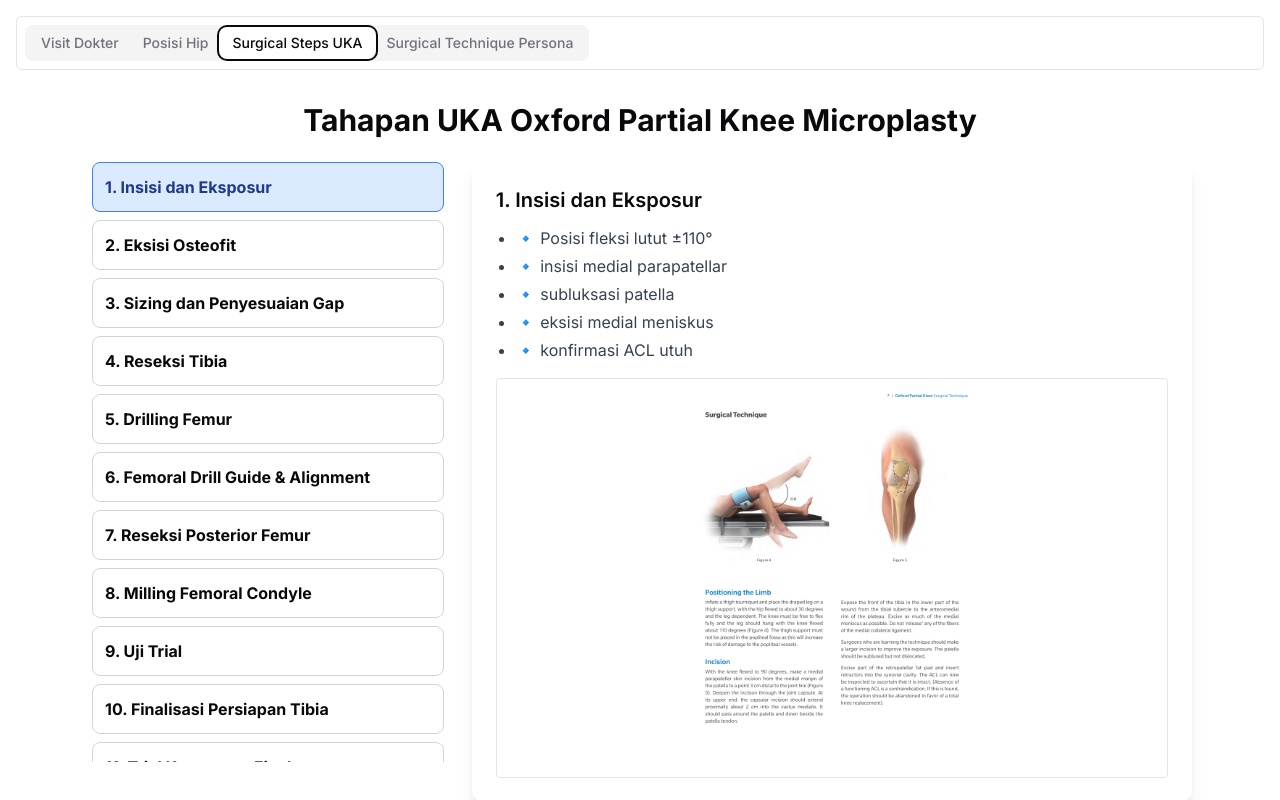
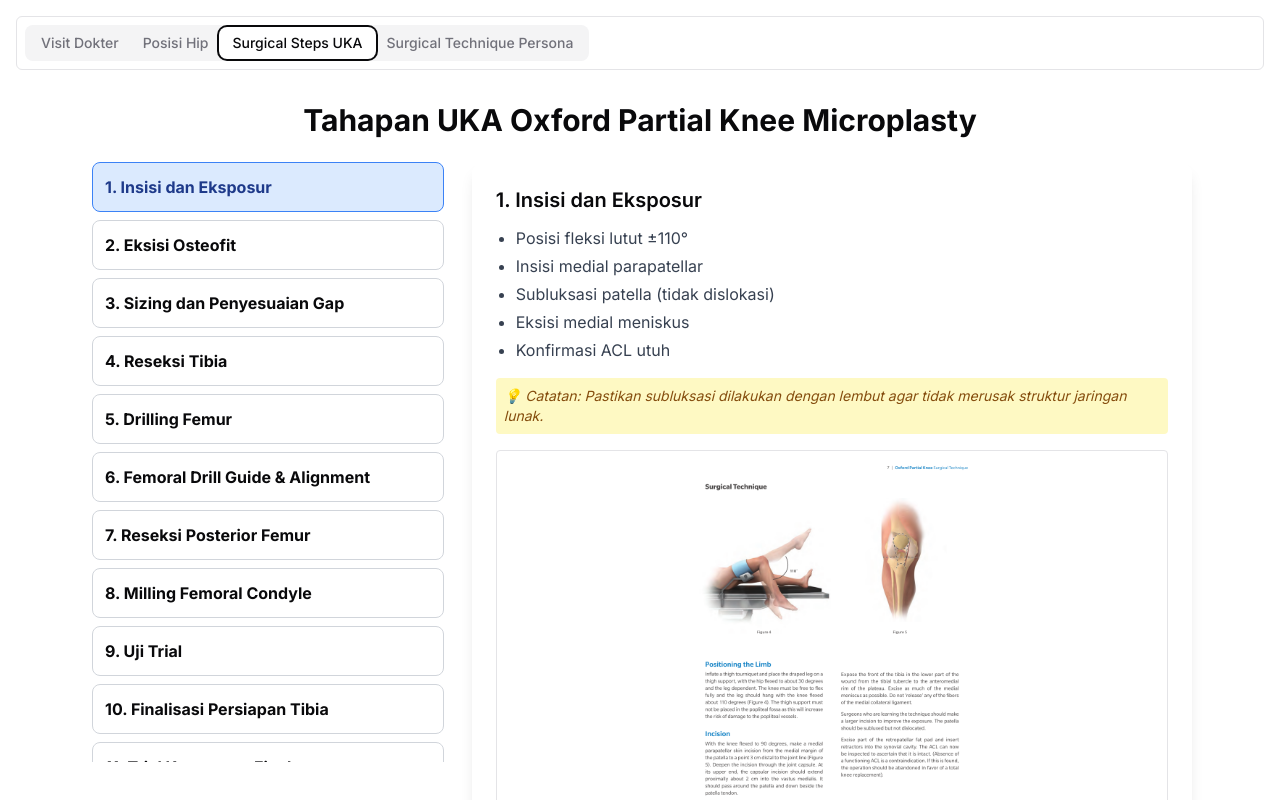
Before and after one commit to lambangws21/bukubelajarku, a Next.js app: page / in a window 1280 px wide. Both pictures are taken after a click on the tab "Surgical Steps UKA". Shown: the top 800 px of the page. Built offline with nearby package versions, Linux system fonts and the light colour scheme.

Commit message:
updated UKA

```diff
--- a/src/components/operasi/uka/ukaStep.tsx
+++ b/src/components/operasi/uka/ukaStep.tsx
@@ -7,7 +7,7 @@
   const keywords = ['Potong', 'Pasang', 'Gunakan', 'Masukkan', 'Cek', 'Keluarkan', 'Bor', 'Isi'];
   let result = text;
   keywords.forEach((kw) => {
-    const regex = new RegExp(`\\b(${kw})`, 'gi');
+    const regex = new RegExp(`\b(${kw})`, 'gi');
     result = result.replace(regex, `<span class="font-semibold text-blue-700">$1</span>`);
   });
   return result;
@@ -35,7 +35,7 @@
 
       <div className="flex flex-col md:flex-row gap-4 sm:gap-6">
         <div className="md:w-1/3 space-y-2 max-h-[60vh] md:max-h-[75vh] overflow-y-auto px-1">
-          {ukaSteps.map((s: { Step: string; Tahapan: string; Deskripsi: string }, index: number) => (
+          {ukaSteps.map((s, index: number) => (
             <button
               key={s.Step}
               onClick={() => handleStepClick(index)}
@@ -59,15 +59,19 @@
         >
           <h3 className="text-lg sm:text-xl font-semibold mb-3">{step.Step}. {step.Tahapan}</h3>
           <ul className="list-disc pl-5 text-gray-700 text-sm sm:text-base space-y-1 mb-4">
-            {step.Deskripsi.split(',').map((point: string, i: number) => (
+            {step.Deskripsi.map((point: string, i: number) => (
               point.trim() && (
-                <li key={i}>
-                  🔹{' '}
+                <li key={i} className="transition-transform duration-200 hover:scale-[1.02]">
                   <span dangerouslySetInnerHTML={{ __html: highlightKeywords(point.trim()) }} />
                 </li>
               )
             ))}
           </ul>
+          {step.Note && (
+            <p className="text-sm italic text-yellow-800 bg-yellow-100 p-2 rounded mb-4">
+              💡 Catatan: {step.Note}
+            </p>
+          )}
           <div className="relative w-full h-[250px] sm:h-[350px] md:h-[400px] rounded overflow-hidden border">
             <Image
               src={imageUrl}
@@ -77,6 +81,18 @@
             />
           </div>
         </motion.div>
+      </div>
+
+      <div className="mt-10">
+        <h3 className="text-lg font-semibold mb-3 text-center md:text-left">Video Edukasi Animasi:</h3>
+        <div className="relative pt-[56.25%] h-0 rounded overflow-hidden">
+          <iframe
+            src="https://zimmerbiomet.tv/videos/2235/embed"
+            frameBorder="0"
+            className="absolute top-0 left-0 w-full h-full rounded"
+            allowFullScreen
+          ></iframe>
+        </div>
       </div>
 
       <AnimatePresence>
@@ -97,15 +113,19 @@
             >
               <h3 className="text-lg font-semibold mb-3">{step.Step}. {step.Tahapan}</h3>
               <ul className="list-disc pl-5 text-sm text-gray-700 space-y-1 mb-4">
-                {step.Deskripsi.split(',').map((point: string, i: number) => (
+                {step.Deskripsi.map((point: string, i: number) => (
                   point.trim() && (
-                    <li key={i}>
-                      🔹{' '}
-                      <span dangerouslySetInnerHTML={{ __html: highlightKeywords(point.trim()) }} />
+                    <li key={i} className="transition-transform duration-200 hover:scale-[1.02]">
+                       <span dangerouslySetInnerHTML={{ __html: highlightKeywords(point.trim()) }} />
                     </li>
                   )
                 ))}
               </ul>
+              {step.Note && (
+                <p className="text-sm italic text-yellow-800 bg-yellow-100 p-2 rounded mb-4">
+                  💡 Catatan: {step.Note}
+                </p>
+              )}
               <div className="relative w-full h-64 rounded overflow-hidden border">
                 <Image
                   src={imageUrl}
--- a/src/components/operasi/uka/ukaSteps.ts
+++ b/src/components/operasi/uka/ukaSteps.ts
@@ -1,80 +1,148 @@
-export const ukaSteps = [
+// ukaSteps.ts
+// Data tahapan prosedur UKA Oxford Partial Knee Microplasty dalam format TypeScript
+
+export interface UkaStep {
+  Step: number;
+  Tahapan: string;
+  Deskripsi: string[];
+  Note?: string;
+}
+
+export const ukaSteps: UkaStep[] = [
   {
-    Step: "1",
+    Step: 1,
     Tahapan: "Insisi dan Eksposur",
-    Deskripsi:
-      "Posisi fleksi lutut ±110°, insisi medial parapatellar, subluksasi patella, eksisi medial meniskus, konfirmasi ACL utuh",
+    Deskripsi: [
+      "Posisi fleksi lutut ±110°",
+      "Insisi medial parapatellar",
+      "Subluksasi patella (tidak dislokasi)",
+      "Eksisi medial meniskus",
+      "Konfirmasi ACL utuh"
+    ],
+    Note: "Pastikan subluksasi dilakukan dengan lembut agar tidak merusak struktur jaringan lunak."
   },
   {
-    Step: "2",
+    Step: 2,
     Tahapan: "Eksisi Osteofit",
-    Deskripsi:
-      "Bersihkan osteofit dari kondilus femoralis medial, notch interkondiler, sekitar MCL, tibia anterior dan ACL",
+    Deskripsi: [
+      "Bersihkan osteofit dari kondilus femoralis medial",
+      "Bersihkan margin notch interkondiler",
+      "Bersihkan sekitar MCL (menggunakan pahat 6 mm)",
+      "Bersihkan tibia anterior dan superior ACL"
+    ],
+    Note: "Bersihkan seluruh osteofit untuk menghindari impingement dan memastikan pergerakan bebas, gunakan pahat dan juga knabeltang."
   },
   {
-    Step: "3",
+    Step: 3,
     Tahapan: "Sizing dan Penyesuaian Gap",
-    Deskripsi:
-      "Gunakan Sizing Spoon XS/S/M, pasang G-clamp dan Tibial Saw Guide, pin di medial & lateral",
+    Deskripsi: [
+      "Gunakan Sizing Spoon (XS/S/M) → pasang G-clamp",
+      "Pasang Tibial Saw Guide dengan shim (0 mm atau +2 mm)",
+      "Posisi tibial saw guide: mid valgus → pin di medial & lateral"
+    ],
+    Note: "Gunakan shim +2 mm jika potongan terlalu tebal, jarak spoon antara condile 2-3mm, konfirmasi penggunaan G-clamp (3/4)."
   },
   {
-    Step: "4",
+    Step: 4,
     Tahapan: "Reseksi Tibia",
-    Deskripsi:
-      "Potong vertikal (reciprocating saw), horizontal (oscillating saw), lepas plateau, ukur tibial trial",
+    Deskripsi: [
+      "Potong vertikal pakai reciprocating saw sesuai slot shim",
+      "Ganti ke slotted shim jika diperlukan",
+      "Potong horizontal dengan oscillating saw (12 mm)",
+      "Angkat plateau dengan pahat & bersihkan sisa jaringan",
+      "Tentukan ukuran tibial trial"
+    ],
+    Note: "Gunakan oscillating saw dengan hati-hati untuk menghindari kerusakan ke arah posterior tibia."
   },
   {
-    Step: "5",
+    Step: 5,
     Tahapan: "Drilling Femur",
-    Deskripsi:
-      "Bor IM 4 mm → awl 5 mm, masukkan IM rod, pasang femoral drill guide",
+    Deskripsi: [
+      "Bor lubang intramedular dengan drill 4 mm → awl 5 mm",
+      "Posisi: 1 cm anterior dari PCL, 1–2 mm lateral ke arah medial",
+      "Masukkan IM rod → lalu pasang femoral drill guide"
+    ],
+    Note: "Berikan Tibial Nail untuk starter, kemudian perhatikan arah sias untuk guide arahnya, hati-hati saat IM rod pegang pusher dan rod saat memberikan ke operator"
   },
   {
-    Step: "6",
+    Step: 6,
     Tahapan: "Femoral Drill Guide & Alignment",
-    Deskripsi:
-      "Gunakan IM link, bor 4 mm dan 6,3 mm, lepaskan dengan hook ekstraktor",
+    Deskripsi: [
+      "Gunakan IM link → pastikan garis tengah pas",
+      "Bor 4 mm & 6,3 mm sesuai guide",
+      "Lepas IM link & guide dengan T"
+    ],
+    Note: "Perhatikan posisi IM Link, sesuaikan dengan Garis mid condile yang sudah dibuat. "
   },
   {
-    Step: "7",
+    Step: 7,
     Tahapan: "Reseksi Posterior Femur",
-    Deskripsi:
-      "Pasang posterior resection guide, potong dengan saw blade 0.89 mm, lepas guide dengan slap hammer",
+    Deskripsi: [
+      "Pasang posterior resection guide",
+      "Potong posterior dengan saw blade 0.89 mm",
+      "Harus ada sedikit \"bending\" untuk menjangkau penuh",
+      "Keluarkan guide dengan Ekstraktor"
+    ],
+    Note: "Saat melakukan Saw kondisi sawblade bending agar menjangkau penuh bagian posterior"
   },
   {
-    Step: "8",
+    Step: 8,
     Tahapan: "Milling Femoral Condyle",
-    Deskripsi:
-      "Gunakan spigot 0, milling bertahap sesuai gap fleksion-ekstension",
+    Deskripsi: [
+      "Gunakan Spigot 0 → (fleksibilitas - ekstensi) = Rumus spigot",
+      "Gunakan spherical cutter → mill sesuai spigot",
+      "Jika perlu, lanjutkan milling bertahap (1, 2, 3...)"
+    ],
+    Note: "Hindari overmilling karena dapat mengganggu posisi trial dan menyebabkan ketidakstabilan."
   },
   {
-    Step: "9",
+    Step: 9,
     Tahapan: "Uji Trial",
-    Deskripsi:
-      "Pasang femoral trial dan tibial trial, cek insert dengan feeler gauge atau lollipop, pastikan sudut fleksi 110° dan ekstensi 20°",
+    Deskripsi: [
+      "Masukkan femoral twin peg trial",
+      "Masukkan tibial trial",
+      "Cek insert dengan feeler gauge atau lollipop",
+      "Pastikan sudut fleksi 110°, ekstensi 20°",
+      "Pastikan tidak ada impingement (gunakan anti-impingement guide)"
+    ]
   },
   {
-    Step: "10",
+    Step: 10,
     Tahapan: "Finalisasi Persiapan Tibia",
-    Deskripsi:
-      "Pasang tibial template dan pin, buat slot keel dan groove, bersihkan slot",
+    Deskripsi: [
+      "Pasang tibial template → pin → buat slot keel",
+      "Gunakan groove chisel/cangkul",
+      "Gunakan cement curette untuk membersihkan sisa tulang",
+      "Masukkan tibial trial kembali dan tes"
+    ],
+    Note: "Perhatikan Grove, karena istrument kita memiliki cementles dan cemented"
   },
   {
-    Step: "11",
+    Step: 11,
     Tahapan: "Trial Komponen Final",
-    Deskripsi:
-      "Pasang femoral + tibial trial + insert, uji stabilitas, lepaskan kembali komponen trial",
+    Deskripsi: [
+      "Masukkan femoral trial + tibial trial + insert",
+      "Cek kestabilan dan pergerakan",
+      "Jika sesuai, lepaskan kembali semua komponen trial"
+    ]
   },
   {
-    Step: "12",
+    Step: 12,
     Tahapan: "Cementing",
-    Deskripsi:
-      "Cement tibial dan femoral implant, pasang dengan feeler gauge pada posisi 45°, bersihkan sisa cement",
+    Deskripsi: [
+      "Tibial: oles tipis cement → pasang tibial implant → tekan dari posterior → gunakan impactor → bersihkan cement",
+      "Femoral: isi cement → pasang femoral → tekan 45° → pasang feeler gauge saat curing cement"
+    ],
+    Note: "Perhatikan waktu kerja cement agar pemasangan dilakukan sebelum curing dimulai, pada Twinpeg berikan bagian posterior cement tipis."
   },
   {
-    Step: "13",
+    Step: 13,
     Tahapan: "Pemasangan Insert Final",
-    Deskripsi:
-      "Pasang bearing final, snap-in, pastikan tidak ada sisa cement posterior",
-  },
+    Deskripsi: [
+      "Pilih bearing sesuai gap terakhir",
+      "Snap-in insert",
+      "Pastikan tidak ada sisa cement di area posterior"
+    ],
+    Note: "Konfirmasi Kembali implant yang akan di buka"
+  }
 ];
```
Also changed, not shown: public/uka_images/uka_step_12.png (added), public/uka_images/uka_step_13.png (added).
